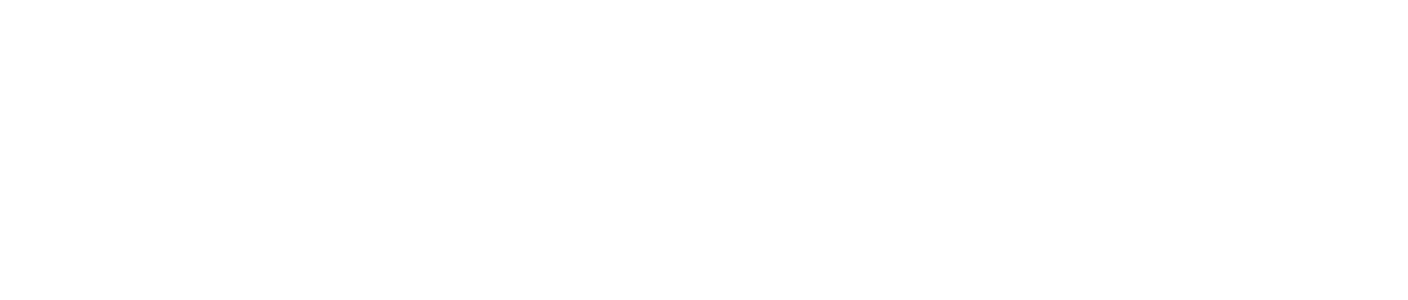
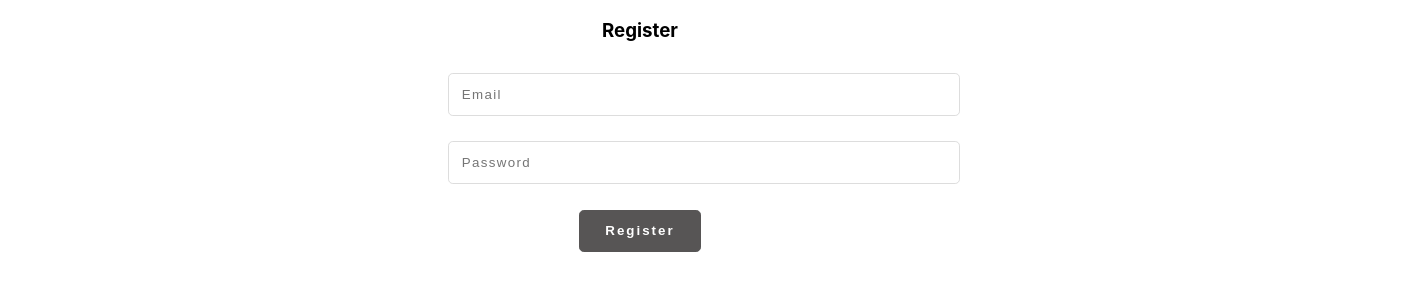
Before and after one commit to Hirschbaum/mandatory-advanced-js3, a React (Create React App) app: page /register in a window 1280 px wide. Shown: the top 300 px of the page, 1408 px wide, since content can reach past the window. Built offline with nearby package versions, Linux system fonts and the light colour scheme.

Commit message:
added Register

```diff
--- a/src/App.css
+++ b/src/App.css
@@ -2,37 +2,24 @@
   text-align: center;
 }
 
-.App-logo {
-  height: 40vmin;
-  pointer-events: none;
+input[type=text], input[type=email], input[type=password] {
+  width: 40%;
+  display: inline-block;
+  box-sizing: border-box;
+  border: 1px solid #ddd;
+  border-radius: 0.3rem;
+  margin: 1% 35%;
+  padding: 1%;
+  letter-spacing: 0.1em;
 }
 
-@media (prefers-reduced-motion: no-preference) {
-  .App-logo {
-    animation: App-logo-spin infinite 20s linear;
-  }
+input[type=submit] {
+  padding: 1% 2%;
+  border: 1px solid rgb(87, 85, 85);
+  border-radius: 0.3rem;
+  color: #fff;
+  background-color:rgb(87, 85, 85);
+  letter-spacing: 0.15em;
+  font-weight: 800;
+  margin-top: 1%;
 }
-
-.App-header {
-  background-color: #282c34;
-  min-height: 100vh;
-  display: flex;
-  flex-direction: column;
-  align-items: center;
-  justify-content: center;
-  font-size: calc(10px + 2vmin);
-  color: white;
-}
-
-.App-link {
-  color: #61dafb;
-}
-
-@keyframes App-logo-spin {
-  from {
-    transform: rotate(0deg);
-  }
-  to {
-    transform: rotate(360deg);
-  }
-}
--- a/src/App.js
+++ b/src/App.js
@@ -1,11 +1,19 @@
 import React from 'react';
 import './App.css';
+import { Route, BrowserRouter as Router } from 'react-router-dom';
+import Register from './Register';
+import Login from './Login';
+import Todos from './Todos';
 
 export default class App extends React.Component {
   render() {
     return (
       <div className="App">
-
+        <Router>
+          <Route exact path='/' component={Todos}></Route>
+          <Route path='/register' component={Register}></Route>
+          <Route path='/login' component={Login}></Route>
+        </Router>
       </div>
     );
   }
--- a/src/Login.js
+++ b/src/Login.js
@@ -1,9 +1,10 @@
 import React from 'react';
 
-export default class Login extends React.Component {
+class Login extends React.Component {
     render() {
         return (
             <div>
+                <form>
                     <h3>Sign In</h3>
                     <input
                         type='email'
@@ -17,7 +18,11 @@
                         type='submit'
                         value='Sign In'
                     />
+                </form>
+                {/*länkt till register! och vica versa*/}
             </div>
         )
     }
 }
+
+export default Login
--- a/src/Register.js
+++ b/src/Register.js
@@ -1,23 +1,65 @@
 import React from 'react';
+import axios from 'axios';
 
-export default class Register extends React.Component {
+class Register extends React.Component {
+    constructor(props) {
+        super(props);
+
+        this.state = {
+            email: '',
+            password: '',
+        }
+    }
+
+    emailHandler = (e) => {
+        this.setState({ email: e.target.value })
+    }
+
+    passwordHandler = (e) => {
+        this.setState({ password: e.target.value })
+    }
+
+    onSubmit = (e) => {
+        e.preventDefault();
+        let registerData = {
+            email: this.state.email,
+            password: this.state.password
+        }
+        axios.post('http://3.120.96.16:3002/register', registerData)
+            .then(response => {
+                this.setState({ error: false }); //201 from server
+                //updateToken(response.data.token);
+            })
+            .catch(err => {
+                this.setState({ error: true });
+                console.error(err, 'Register: error');
+            });
+    }
+
+
     render() {
-        return(
+        return (
             <div>
                 <h3>Register</h3>
+                <form onSubmit={this.onSubmit}>
                     <input
                         type='email'
+                        onChange={this.emailHandler}
                         placeholder='Email'
                     />
                     <input
                         type='password'
+                        onChange={this.passwordHandler}
                         placeholder='Password'
                     />
                     <input
                         type='submit'
                         value='Register'
                     />
+                </form>
             </div>
         )
     }
 }
+
+export default Register
--- a/src/Todos.js
+++ b/src/Todos.js
@@ -1,6 +1,6 @@
 import React from 'react';
 
-export default class Todos extends React.Component {
+class Todos extends React.Component {
     render() {
         return(
             <div>
@@ -9,3 +9,5 @@
         )
     }
 }
+
+export default Todos
```
Lines whose indentation alone changed are shown as unchanged.
